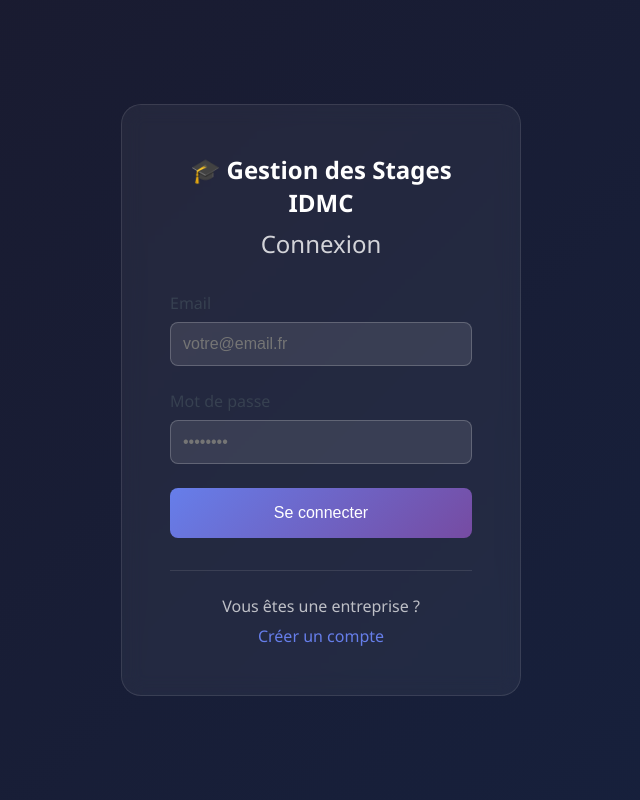
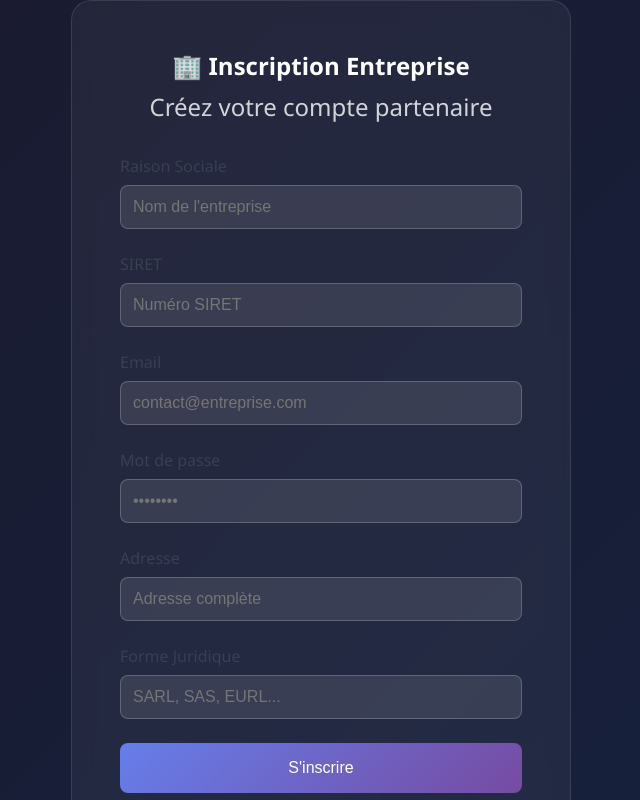
Before and after one commit to abdellahi54/CSI-M1, a React app in the folder frontend/: page /register/entreprise in a window 1280 px wide. Before the commit this address led to /login. Shown: the top 800 px of the page, without its empty margins (319-959 px from the left). Built offline with nearby package versions, Linux system fonts and the light colour scheme; the HTML template or start-up script is replaced by a standard one.

Commit message:
Feature:entreprise register page added

```diff
--- a/frontend/src/App.jsx
+++ b/frontend/src/App.jsx
@@ -5,6 +5,7 @@ import Admin from './pages/Admin';
 import Secretaire from './pages/Secretaire';
 import Etudiant from './pages/Etudiant';
 import Enseignant from './pages/Enseignant';
+import RegisterEntreprise from './pages/RegisterEntreprise';
 import './App.css';
 
 function App() {
@@ -14,6 +15,7 @@ function App() {
         <Routes>
           {/* Page de connexion */}
           <Route path="/login" element={<Login />} />
+          <Route path="/register/entreprise" element={<RegisterEntreprise />} />
 
           {/* Routes protégées Admin */}
           <Route
--- a/frontend/src/pages/Login.jsx
+++ b/frontend/src/pages/Login.jsx
@@ -84,7 +84,7 @@ function Login() {
 
                 <div className="login-footer">
                     <p>Vous êtes une entreprise ?</p>
-                    <a href="/inscription">Créer un compte</a>
+                    <a href="/register/entreprise">Créer un compte entreprise</a>
                 </div>
             </div>
         </div>
--- /dev/null
+++ b/frontend/src/pages/RegisterEntreprise.jsx
@@ -0,0 +1,137 @@
+import { useState } from 'react';
+import { useNavigate, Link } from 'react-router-dom';
+import axios from 'axios';
+import './Login.css'; // Reusing Login CSS for consistency
+
+function RegisterEntreprise() {
+    const [formData, setFormData] = useState({
+        email: '',
+        mot_de_passe: '',
+        raison_sociale: '',
+        siret: '',
+        adresse: '',
+        forme_juridique: ''
+    });
+    const [error, setError] = useState('');
+    const [loading, setLoading] = useState(false);
+    const navigate = useNavigate();
+
+    const handleChange = (e) => {
+        setFormData({
+            ...formData,
+            [e.target.name]: e.target.value
+        });
+    };
+
+    const handleSubmit = async (e) => {
+        e.preventDefault();
+        setError('');
+        setLoading(true);
+
+        try {
+            await axios.post('http://localhost:3000/api/auth/register/entreprise', formData);
+            // Redirect to login on success
+            navigate('/?registered=true');
+        } catch (err) {
+            setError(err.response?.data?.error || 'Erreur lors de l\'inscription');
+        } finally {
+            setLoading(false);
+        }
+    };
+
+    return (
+        <div className="login-container">
+            <div className="login-box" style={{ maxWidth: '500px' }}>
+                <h1>🏢 Inscription Entreprise</h1>
+                <h2>Créez votre compte partenaire</h2>
+
+                <form onSubmit={handleSubmit}>
+                    <div className="form-group">
+                        <label>Raison Sociale</label>
+                        <input
+                            type="text"
+                            name="raison_sociale"
+                            value={formData.raison_sociale}
+                            onChange={handleChange}
+                            required
+                            placeholder="Nom de l'entreprise"
+                        />
+                    </div>
+
+                    <div className="form-group">
+                        <label>SIRET</label>
+                        <input
+                            type="text"
+                            name="siret"
+                            value={formData.siret}
+                            onChange={handleChange}
+                            required
+                            placeholder="Numéro SIRET"
+                        />
+                    </div>
+
+                    <div className="form-group">
+                        <label>Email</label>
+                        <input
+                            type="email"
+                            name="email"
+                            value={formData.email}
+                            onChange={handleChange}
+                            required
+                            placeholder="contact@entreprise.com"
+                        />
+                    </div>
+
+                    <div className="form-group">
+                        <label>Mot de passe</label>
+                        <input
+                            type="password"
+                            name="mot_de_passe"
+                            value={formData.mot_de_passe}
+                            onChange={handleChange}
+                            required
+                            placeholder="••••••••"
+                        />
+                    </div>
+
+                    <div className="form-group">
+                        <label>Adresse</label>
+                        <input
+                            type="text"
+                            name="adresse"
+                            value={formData.adresse}
+                            onChange={handleChange}
+                            required
+                            placeholder="Adresse complète"
+                        />
+                    </div>
+
+                    <div className="form-group">
+                        <label>Forme Juridique</label>
+                        <input
+                            type="text"
+                            name="forme_juridique"
+                            value={formData.forme_juridique}
+                            onChange={handleChange}
+                            required
+                            placeholder="SARL, SAS, EURL..."
+                        />
+                    </div>
+
+                    <button type="submit" disabled={loading}>
+                        {loading ? 'Inscription...' : "S'inscrire"}
+                    </button>
+
+                    {error && <div className="error-message">{error}</div>}
+                </form>
+
+                <div className="login-footer">
+                    <p>Déjà un compte ?</p>
+                    <Link to="/">Se connecter</Link>
+                </div>
+            </div>
+        </div>
+    );
+}
+
+export default RegisterEntreprise;
```
